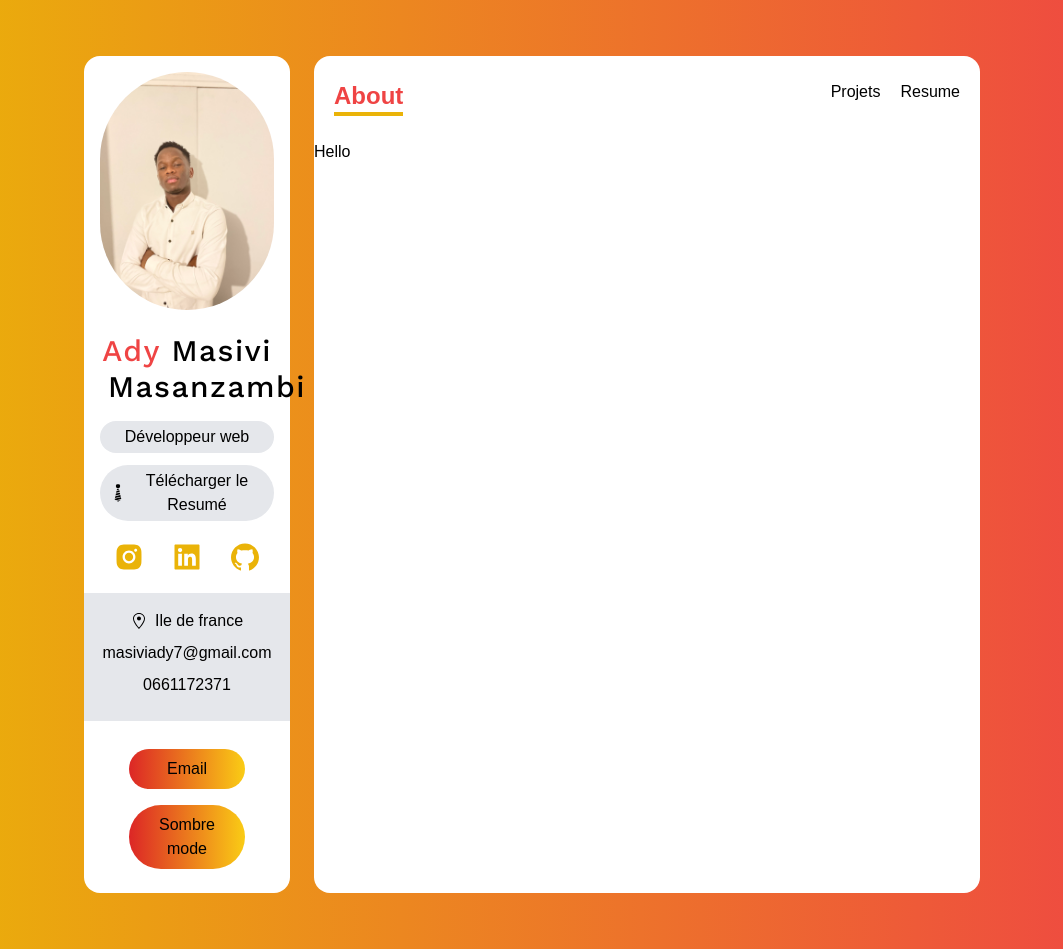
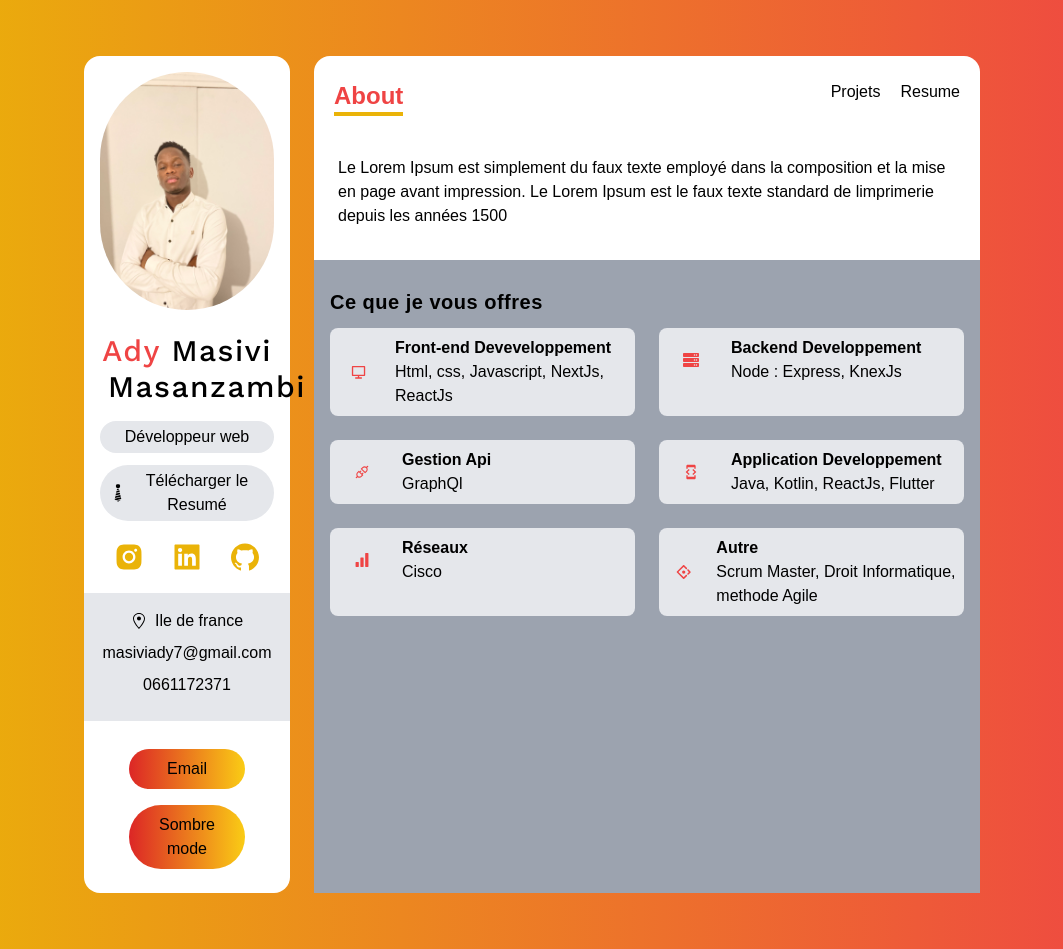
Before and after one commit to ady243/adymasivi, a Next.js app: page / in a window 1280 px wide. Shown: the whole page, without its empty margins (108-1171 px from the left). Built offline with nearby package versions, Linux system fonts and the light colour scheme.

Commit message:
mise à jours

```diff
--- /dev/null
+++ b/components/ServiceCard.tsx
@@ -0,0 +1,23 @@
+import { FunctionComponent } from "react";
+import { Iservices } from "../type";
+
+const ServiceCard: FunctionComponent<{ service: Iservices }> = ({
+  service: { Icon, about, title },
+}) => {
+  const createMarkup = () => {
+    return {
+      __html: about,
+    };
+  };
+  return (
+    <div className="flex items-center p-2 space-x-4">
+      <Icon className="w-12 text-red-500 g-12" />
+      <div>
+        <h4 className="font-bold">{title}</h4>
+        <p dangerouslySetInnerHTML={createMarkup()} />
+      </div>
+    </div>
+  );
+};
+
+export default ServiceCard;
--- a/data.ts
+++ b/data.ts
@@ -1,4 +1,4 @@
-import { AiOutlineAntDesign, AiOutlineApi } from "react-icons/ai";
+import { AiOutlineAntDesign, AiOutlineApi, AiFillSignal } from "react-icons/ai";
 import { RiComputerLine } from "react-icons/ri";
 import { MdDeveloperMode } from "react-icons/md";
 import { FaServer } from "react-icons/fa";
@@ -9,37 +9,32 @@ export const services: Iservices[] = [
   {
     Icon: RiComputerLine,
     title: "Front-end Deveveloppement",
-    about:
-      "Le Lorem Ipsum est simplement du faux texte employé dans la composition et la mise en page avant impression",
+    about: "Html, css, Javascript, NextJs, ReactJs",
   },
   {
     Icon: FaServer,
     title: "Backend Developpement",
-    about:
-      "Le Lorem Ipsum est simplement du faux texte employé dans la composition et la mise en page avant impression",
+    about: "Node : Express, KnexJs",
   },
   {
     Icon: AiOutlineApi,
-    title: "title",
-    about:
-      "Le Lorem Ipsum est simplement du faux texte employé dans la composition et la mise en page avant impression",
+    title: "Gestion Api",
+    about: "GraphQl",
   },
   {
     Icon: MdDeveloperMode,
     title: "Application Developpement",
-    about:
-      "Le Lorem Ipsum est simplement du faux texte employé dans la composition et la mise en page avant impression",
+    about: "Java, Kotlin, ReactJs, Flutter",
   },
-  // {
-  //   Icon: AiOutlineAntDesign,
-  //   title: "Application Developpement",
-  //   about:
-  //     "Le Lorem Ipsum est simplement du faux texte employé dans la composition et la mise en page avant impression",
-  // },
-  // {
-  //   Icon: RiComputerLine,
-  //   title: "title",
-  //   about:
-  //     "Le Lorem Ipsum est simplement du faux texte employé dans la composition et la mise en page avant impression",
-  // },
+
+  {
+    Icon: AiFillSignal,
+    title: "Réseaux",
+    about: "Cisco",
+  },
+  {
+    Icon: AiOutlineAntDesign,
+    title: "Autre ",
+    about: "Scrum Master, Droit Informatique, methode Agile",
+  },
 ];
--- a/pages/_app.tsx
+++ b/pages/_app.tsx
@@ -8,7 +8,7 @@ function MyApp({ Component, pageProps }) {
       <div className="col-span-12 p-4 text-center bg-white lg:col-span-3 rounded-2xl">
         <Siderbar />
       </div>
-      <div className="flex flex-col col-span-12 bg-white lg:col-span-9 rounded-2xl">
+      <div className="flex flex-col col-span-12 bg-white lg:col-span-9 rounded-2xl overflox-2xl">
         <Navbar />
         <Component {...pageProps} />
       </div>
--- a/pages/index.tsx
+++ b/pages/index.tsx
@@ -2,11 +2,32 @@ import { services } from "../data";
 
 import React from "react";
 import { GetServerSidePropsContext, GetStaticPropsContext } from "next";
+import ServiceCard from "../components/ServiceCard";
 
-const Home = (_services) => {
+const Home = () => {
   return (
-    <div>
-      <h1>Hello</h1>
+    <div className="flex flex-col flex-grow px-6 pt-1">
+      <h5 className="my-3 font-medium">
+        Le Lorem Ipsum est simplement du faux texte employé dans la composition
+        et la mise en page avant impression. Le Lorem Ipsum est le faux texte
+        standard de limprimerie depuis les années 1500
+      </h5>
+      <div
+        className="flex-grow p-4 mt-5 bg-gray-400"
+        style={{ marginLeft: "-1.5rem", marginRight: "-1.5rem" }}
+      >
+        <h6 className="my-3 text-xl font-bold tracking-wide">
+          Ce que je vous offres
+        </h6>
+        <div className="grid gap-6 lg:grid-cols-2">
+          {services.map((services) => (
+            // eslint-disable-next-line react/jsx-key
+            <div className="bg-gray-200 rounded-lg lg:col-span-1">
+              <ServiceCard service={services} />
+            </div>
+          ))}
+        </div>
+      </div>
     </div>
   );
 };
@@ -25,13 +46,13 @@ export default Home;
 //     },
 //   };
 // };
-export const getStaticProps = async (_context: GetStaticPropsContext) => {
-  const res = await fetch("http://localhost:3000/api/services");
-  const data = await res.json();
+// export const getStaticProps = async (_context: GetStaticPropsContext) => {
+//   const res = await fetch("http://localhost:3000/api/services");
+//   const data = await res.json();
 
-  return {
-    props: {
-      services: data.services,
-    },
-  };
-};
+//   return {
+//     props: {
+//       services: data.services,
+//     },
+//   };
+// };
--- a/type.ts
+++ b/type.ts
@@ -1,7 +1,13 @@
 import { IconType } from "react-icons";
+import { IntersectionType } from "typescript";
 
 export interface Iservices {
   title: string;
   about: string;
   Icon: IconType;
 }
+export interface ISkill {
+  name: string;
+  level: string;
+  Icon: IconType;
+}
```
